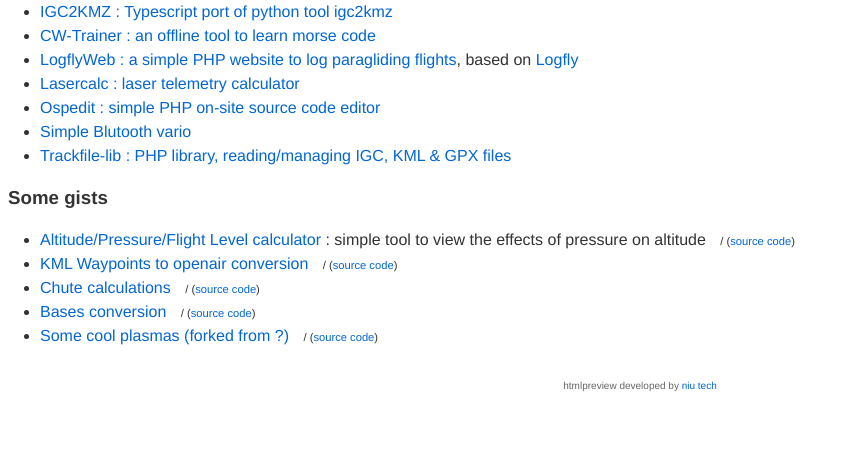
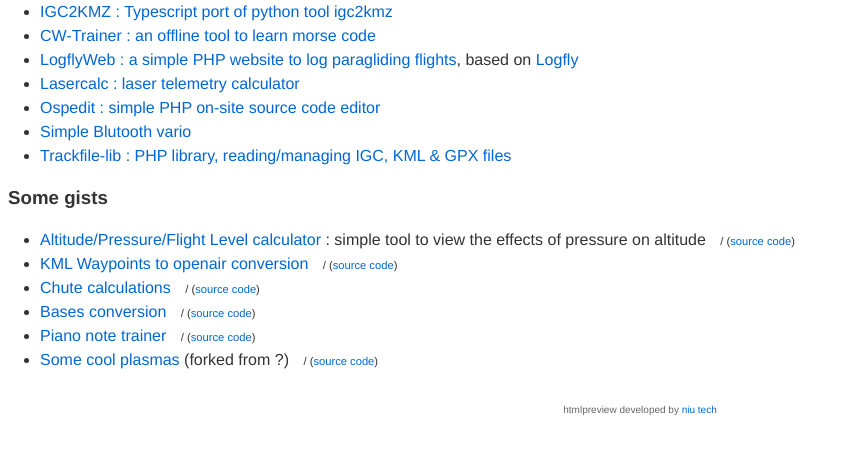
Before and after one commit to spasutto/spasutto.github.io, a plain HTML site: page index.html in a window 1280 px wide. Shown: the part 90-544 px from the top of the page, without its empty margins (0-850 px from the left). Drawn offline with Linux system fonts and the light colour scheme.

Commit message:
note trainer

```diff
--- a/index.html
+++ b/index.html
@@ -54,8 +54,8 @@
 	  <li><a href="?1ae105c42a63fa7f600554ac3d0f40a6">KML Waypoints to openair conversion</a> <small>/ (<a href="https://gist.github.com/spasutto/1ae105c42a63fa7f600554ac3d0f40a6">source code</a>)</small></li>
 	  <li><a href="?9cca90986ef1cafda2eee6e84dc41577">Chute calculations</a> <small>/ (<a href="https://gist.github.com/spasutto/9cca90986ef1cafda2eee6e84dc41577">source code</a>)</small></li>
 	  <li><a href="?fbbd6c6a912f8709a4aa8ad97136d1f1">Bases conversion</a> <small>/ (<a href="https://gist.github.com/spasutto/fbbd6c6a912f8709a4aa8ad97136d1f1">source code</a>)</small></li>
-	  <!--li><a href="?ff7ff262f6240da49daf9a6912c45337">Piano note trainer</a> <small>/ (<a href="https://gist.github.com/spasutto/ff7ff262f6240da49daf9a6912c45337">source code</a>)</small></li-->
-	  <li><a href="?87f94d7b5434fc663f53a74e3c5340a4">Some cool plasmas (forked from ?)</a> <small>/ (<a href="https://gist.github.com/spasutto/87f94d7b5434fc663f53a74e3c5340a4">source code</a>)</small></li>
+	  <li><a href="?ff7ff262f6240da49daf9a6912c45337">Piano note trainer</a> <small>/ (<a href="https://gist.github.com/spasutto/ff7ff262f6240da49daf9a6912c45337">source code</a>)</small></li>
+	  <li><a href="?87f94d7b5434fc663f53a74e3c5340a4">Some cool plasmas</a> (forked from ?) <small>/ (<a href="https://gist.github.com/spasutto/87f94d7b5434fc663f53a74e3c5340a4">source code</a>)</small></li>
 	</ul>
   </div>
   <script src="htmlpreview.js"></script>
```
